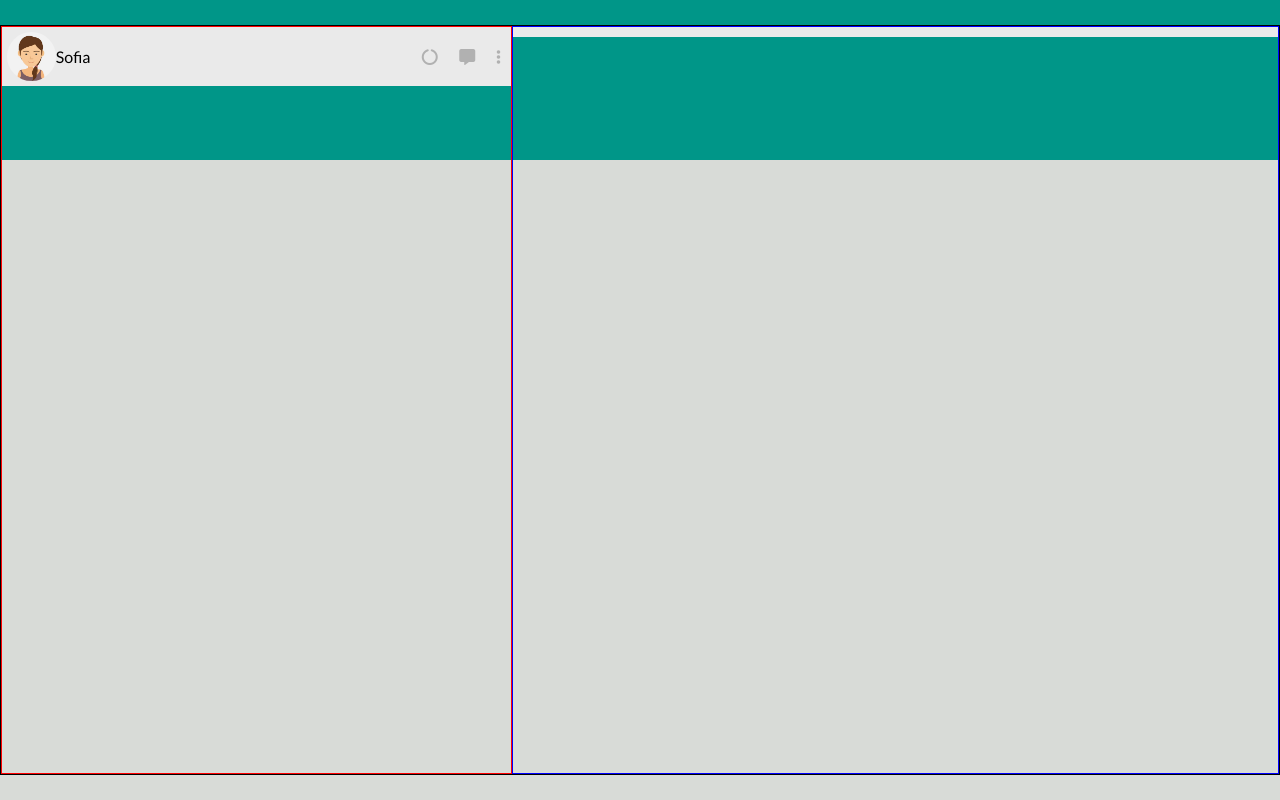
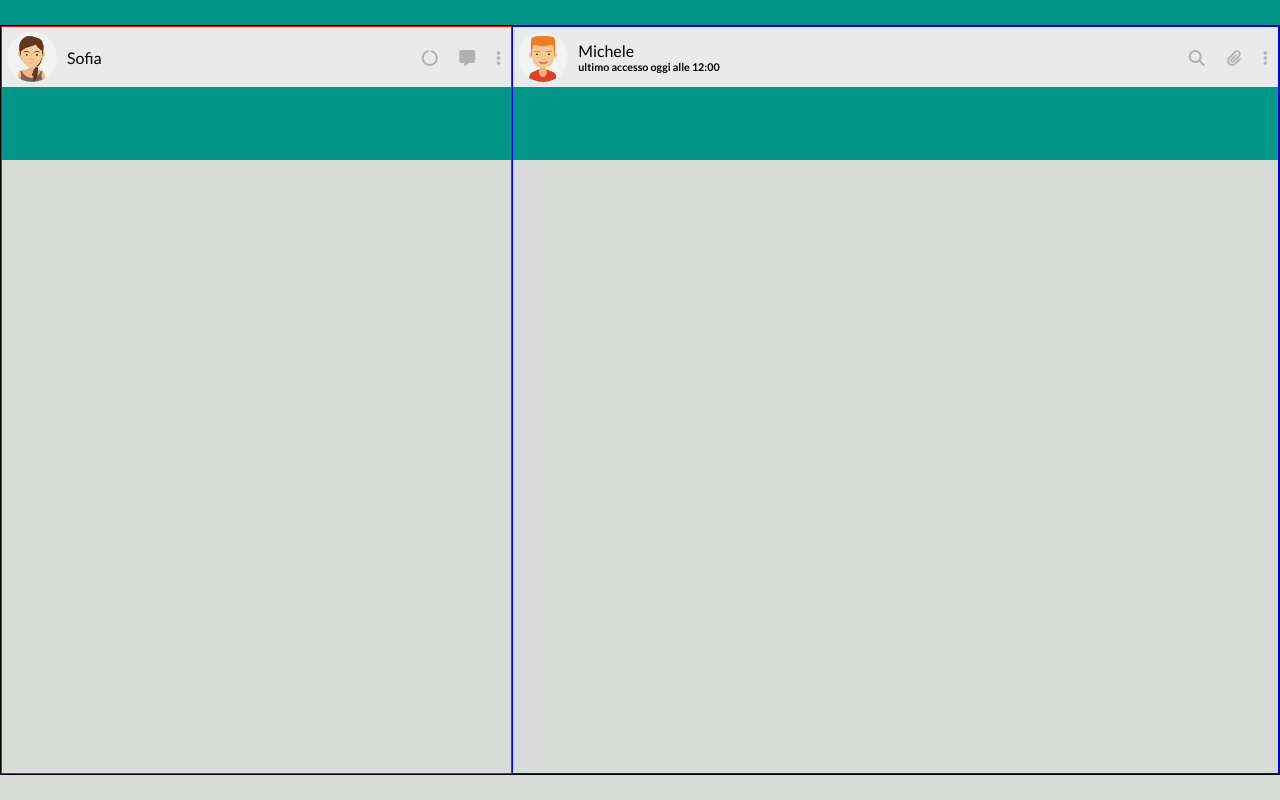
Before and after one commit to Angelo31294/vue-boolzapp, a plain HTML site: page index.html in a window 1280 px wide. Drawn offline with nearby package versions, Linux system fonts and the light colour scheme.

Commit message:
Add nav-bar-right

```diff
--- a/css/style.css
+++ b/css/style.css
@@ -21,12 +21,12 @@ body{
 }
 
 .image{
-    max-width: 12.5rem;
+    max-width: 18.75rem;
     padding-left: .3125rem;
 }
 
 img{
-    max-width: 25%;
+    max-width: 3.125rem;
     border-radius: 50%;
 }
 
@@ -91,3 +91,11 @@ a{
 .justify-around{
     justify-content: space-around;
 }
+
+/* -----------------
+    PADDING
+----------------- */
+
+.p-left-10{
+    padding-left: .625rem;
+}
--- a/index.html
+++ b/index.html
@@ -29,10 +29,12 @@
             <div class="container-left">
                 <!-- Nav-bar left -->
                 <nav class="nav-bar d-flex justify-between">
+                    <!-- Avatar io -->
                     <div class="image d-flex item-center">
                         <img src="/img/avatar_io.jpg" alt="avatar_io">
-                        <span>Sofia</span>
+                        <span class="p-left-10">Sofia</span>
                     </div>
+                    <!-- /Avatar io -->
                     <ul class="d-flex item-center justify-around list">
                         <li><a href="#"><i class="fa-solid fa-circle-notch"></i></a></li>
                         <li><a href="#"><i class="fa-solid fa-message"></i></a></li>
@@ -46,9 +48,21 @@
             <!-- Chat Aperta -->
             <div class="container-right">
                 <!-- Nav-bar right -->
-                <nav class="nav-bar">
-                    <div></div>
-                    <div></div>
+                <nav class="nav-bar d-flex justify-between">
+                    <!-- Avatar chat -->
+                    <div class="image d-flex item-center">
+                        <img src="/img/avatar_1.jpg" alt="michele">
+                        <div class="p-left-10">
+                            <span>Michele</span>
+                            <h6>ultimo accesso oggi alle 12:00</h6>
+                        </div>
+                    </div>
+                    <!-- /Avatar chat -->
+                    <ul class="d-flex item-center justify-around list">
+                        <li><a href="#"><i class="fa-solid fa-magnifying-glass"></i></a></li>
+                        <li><a href="#"><i class="fa-solid fa-paperclip"></i></a></li>
+                        <li><a href="#"><i class="fa-solid fa-ellipsis-vertical"></i></a></li>
+                    </ul>
                 </nav>
                 <!-- /Nav-bar right -->
             </div>
```
